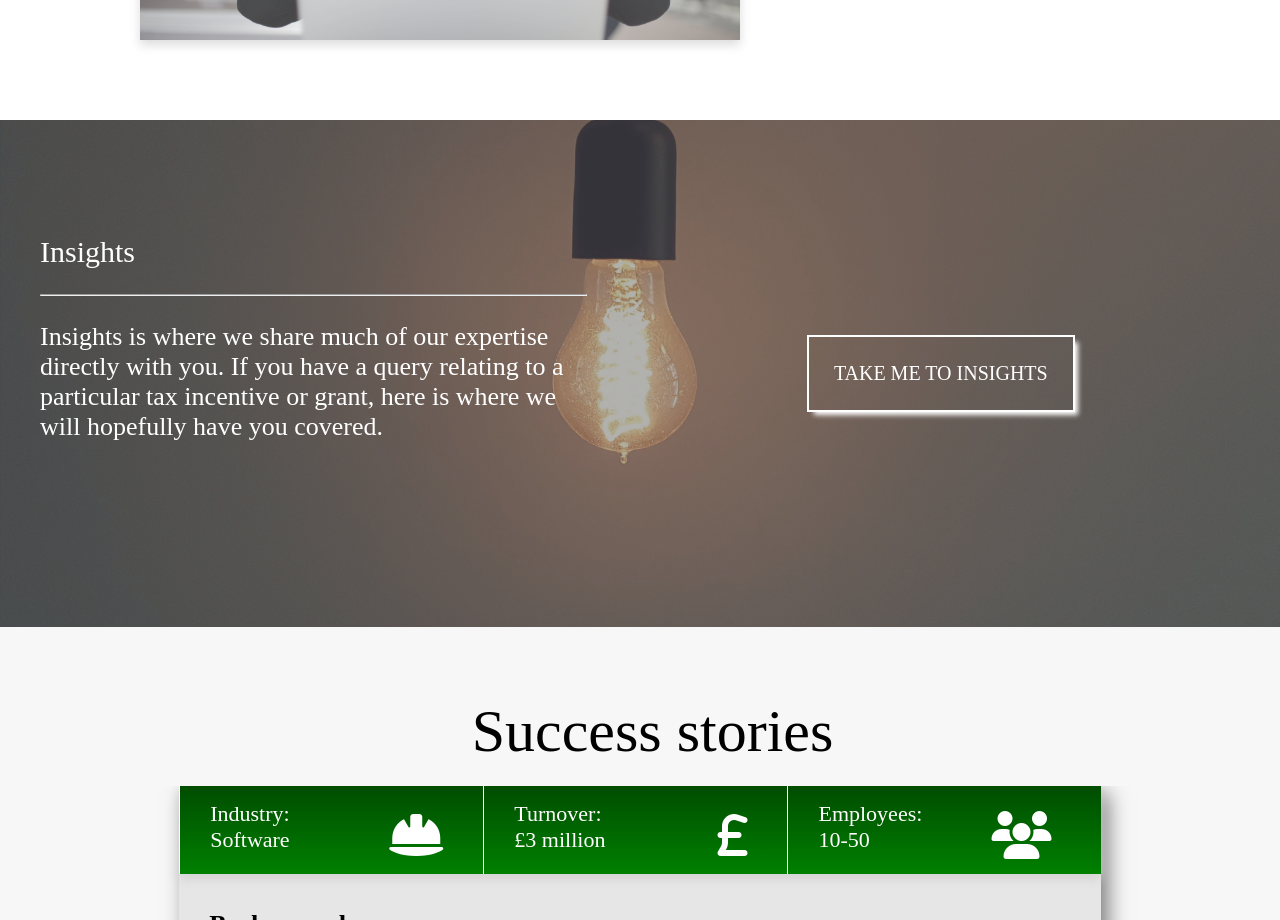
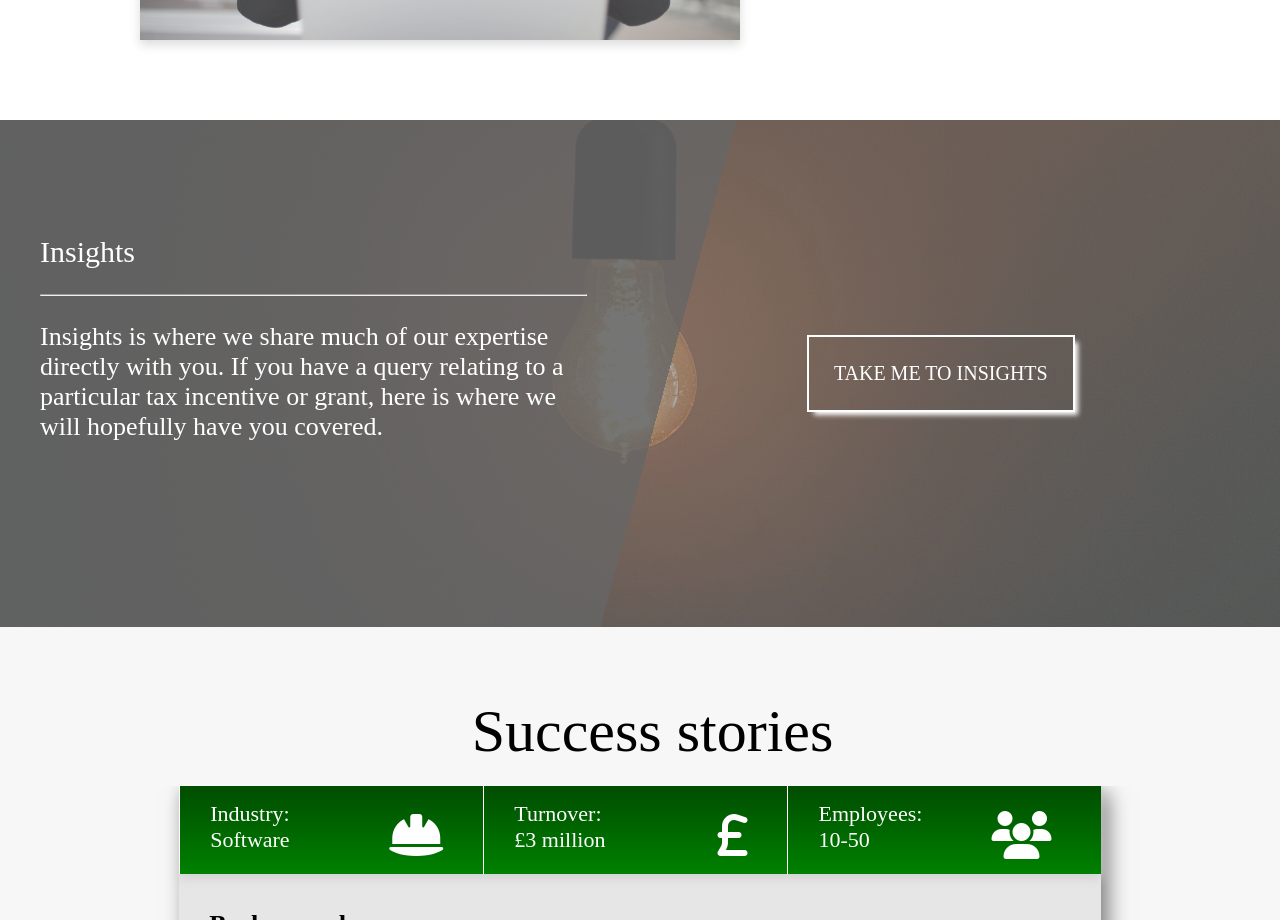
Before and after one commit to samalty/gtic-website, a React (Create React App) app: page / in a window 1280 px wide. Shown: the part 3800-4720 px from the top of the page. Built offline with nearby package versions, Linux system fonts and the light colour scheme; a web font is replaced by a local one; what google-maps-react would draw is missing.

Commit message:
Tweaked insights overlay.

```diff
--- a/src/components/Home.js
+++ b/src/components/Home.js
@@ -66,7 +66,7 @@ class Home extends Component {
                     })}
                 </div>
                 <div className="insights">
-                    <div className="overlay">
+                    <div className="overlay" data-aos="fade-right">
                         <div className="insights-container">
                             <div className="text">
                                 <h2>Insights</h2>
--- a/src/components/Home.scss
+++ b/src/components/Home.scss
@@ -359,7 +359,8 @@ h1,h2,h3,h4,h5,p{
     background-size: cover;
     background-attachment: fixed;
     .overlay{
-        background-color: rgba(102, 102, 102, 0.5);
+        /*background-color: rgba(102, 102, 102, 0.5);*/
+        background-image: linear-gradient(105deg, rgba(102, 102, 102, 0.9) 52%, rgba(102, 102, 102, 0.5) 48%);
         .insights-container{
             position: relative;
             max-width: 1300px;
```
